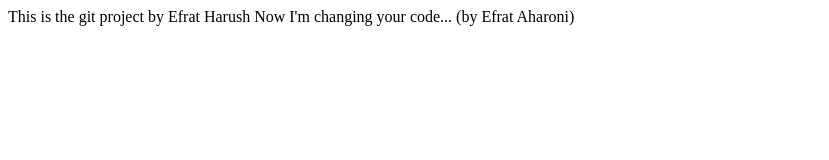
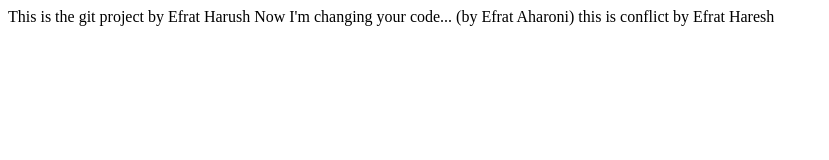
Before and after one commit to efrat7248/hw_e, a plain HTML site: page index.html in a window 1280 px wide. Shown: the whole page, without its empty margins (0-829 px from the left). Drawn offline with Linux system fonts and the light colour scheme.

Commit message:
second update with conflict that the user have to resolve

```diff
--- a/index.html
+++ b/index.html
@@ -9,5 +9,7 @@
     This is the git project by Efrat Harush
 
     Now I'm changing your code... (by Efrat Aharoni)
+
+    this is conflict by Efrat Haresh
 </body>
 </html>
```
